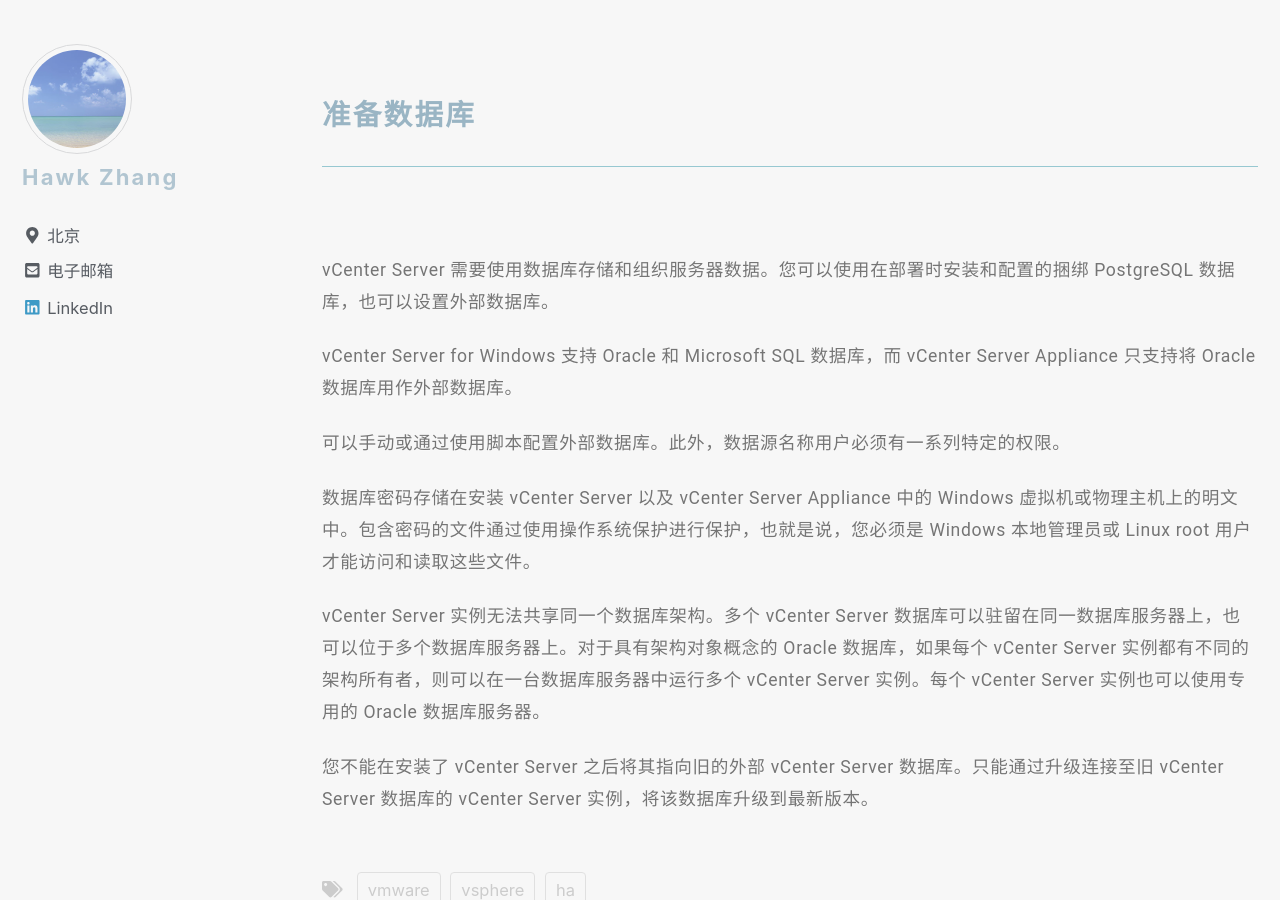
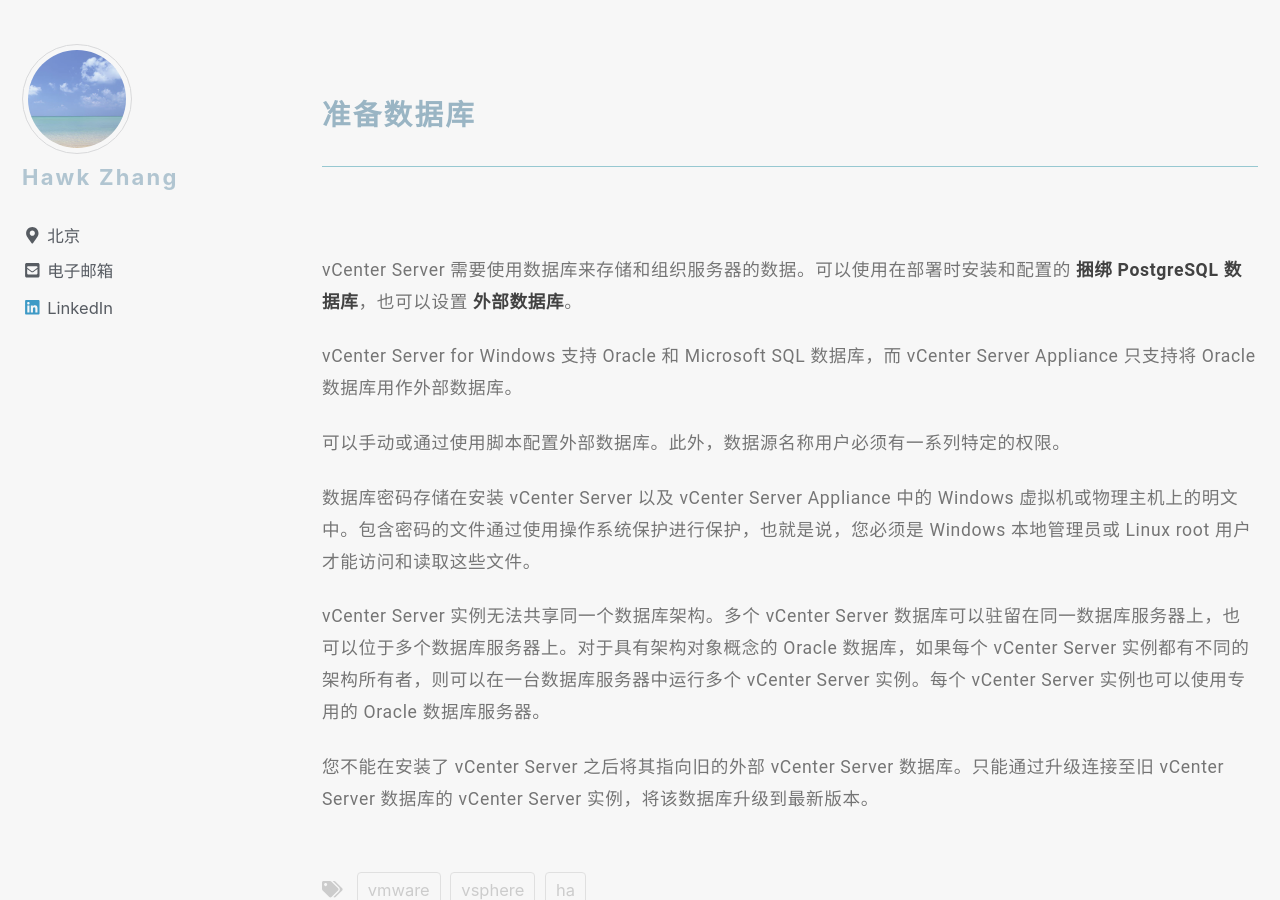
Before and after one commit to narru888/linotes_note, a Jekyll site: the page built from _posts/virtualizaion/2018-04-01-vsphere.setup.md, in a window 1280 px wide and 900 px high, scrolled down 32355 px. Built offline with Jekyll 4.4.1, drawn with Linux system fonts in a browser that asks for light colours; nearby versions of some CDN libraries; a script that is not in the unit is left out.

Commit message:
update on 2018-11-28 19:49:01 CST

```diff
--- a/_posts/virtualizaion/2018-04-01-vsphere.setup.md
+++ b/_posts/virtualizaion/2018-04-01-vsphere.setup.md
@@ -1169,7 +1169,7 @@
 
 ### 准备数据库
 
-vCenter Server 需要使用数据库存储和组织服务器数据。您可以使用在部署时安装和配置的捆绑 PostgreSQL 数据库，也可以设置外部数据库。
+vCenter Server 需要使用数据库来存储和组织服务器的数据。可以使用在部署时安装和配置的 **捆绑 PostgreSQL 数据库**，也可以设置 **外部数据库**。
 
 vCenter Server for Windows 支持 Oracle 和 Microsoft SQL 数据库，而 vCenter Server Appliance 只支持将 Oracle 数据库用作外部数据库。
 
```
